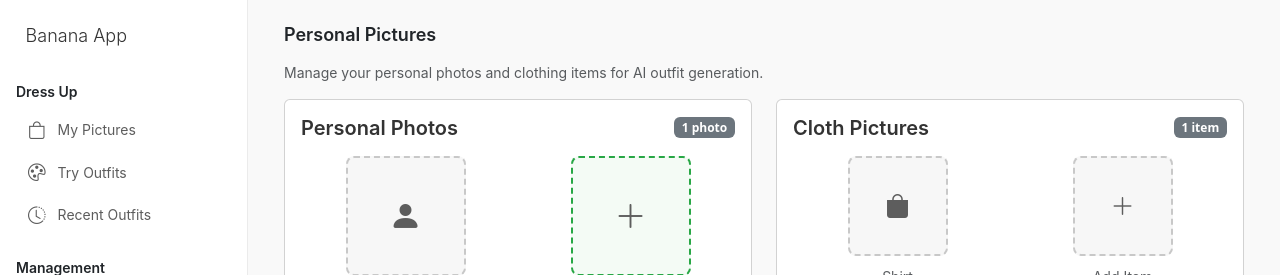
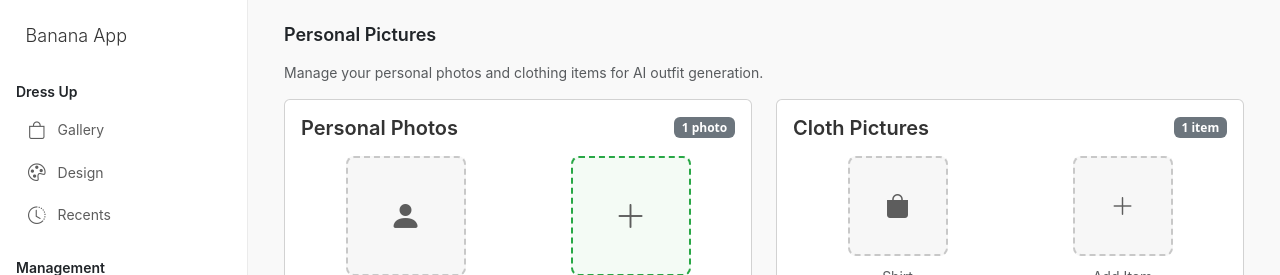
Before and after one commit to rahmansahinler1/banana101-app, a Vue app: page / in a window 1280 px wide. Shown: the top 275 px of the page. Built offline with nearby package versions, Linux system fonts and the light colour scheme; no server answers.

Commit message:
fix: sidebar page names fixed

```diff
--- a/index.html
+++ b/index.html
@@ -22,7 +22,7 @@
     <script type="module" src="/src/main.js"></script>
     <script>
       window.APP_CONFIG = {
-        userId: '00000000-0000-0000-0000-000000000002',
+        userId: '00000000-0000-0000-0000-000000000001',
       }
     </script>
   </body>
--- a/src/components/TryOutfits.vue
+++ b/src/components/Design.vue
@@ -1,5 +1,5 @@
 <template>
-  <!-- Try Outfits Page -->
+  <!-- Design Page -->
   <div id="try-outfits" class="page-content">
     <div class="container-fluid">
       <h1 class="dashboard-title mb-3">Try Outfits</h1>
@@ -116,4 +116,8 @@
   </div>
 </template>
 
-<script></script>
+<script>
+export default {
+  name: 'Design',
+}
+</script>
--- a/src/components/MyPictures.vue
+++ b/src/components/Gallery.vue
@@ -1,5 +1,5 @@
 <template>
-  <!-- My Pictures Page -->
+  <!-- Gallery Page -->
   <div id="my-pictures" class="page-content active">
     <div class="container-fluid">
       <h1 class="dashboard-title mb-3">Personal Pictures</h1>
@@ -71,7 +71,7 @@ import useUserStore from '@/stores/user'
 import { mapStores } from 'pinia'
 
 export default {
-  name: 'MyPictures',
+  name: 'Gallery',
   computed: {
     ...mapStores(useUserStore),
     userCred() {
--- a/src/components/Recents.vue
+++ b/src/components/Recents.vue
@@ -117,4 +117,8 @@
   </div>
 </template>
 
-<script></script>
+<script>
+export default {
+  name: 'Recents',
+}
+</script>
--- a/src/components/Sidebar.vue
+++ b/src/components/Sidebar.vue
@@ -12,19 +12,19 @@
       <div class="nav-section">
         <h6 class="section-title text mb-2">Dress Up</h6>
 
-        <router-link to="/my-pictures" class="nav-item">
+        <router-link to="/gallery" class="nav-item">
           <i class="bi bi-bag nav-icon"></i>
-          <span class="nav-text">My Pictures</span>
+          <span class="nav-text">Gallery</span>
         </router-link>
 
-        <router-link to="/try-outfits" class="nav-item">
+        <router-link to="/design" class="nav-item">
           <i class="bi bi-palette nav-icon"></i>
-          <span class="nav-text">Try Outfits</span>
+          <span class="nav-text">Design</span>
         </router-link>
 
-        <router-link to="/recent-outfits" class="nav-item">
+        <router-link to="/recents" class="nav-item">
           <i class="bi bi-clock-history nav-icon"></i>
-          <span class="nav-text">Recent Outfits</span>
+          <span class="nav-text">Recents</span>
         </router-link>
       </div>
 
@@ -32,7 +32,7 @@
       <div class="nav-section">
         <h6 class="section-title text mb-2">Management</h6>
 
-        <router-link to="/uploads" class="nav-item">
+        <router-link to="/upload" class="nav-item">
           <i class="bi bi-person-plus nav-icon"></i>
           <span class="nav-text">Upload</span>
         </router-link>
--- a/src/components/Uploads.vue
+++ b/src/components/Upload.vue
@@ -144,6 +144,7 @@ import { mapStores } from 'pinia'
 import useUserStore from '@/stores/user'
 
 export default {
+  name: 'Upload',
   data() {
     return {
       selectedFile: null,
--- a/src/components/Usage.vue
+++ b/src/components/Usage.vue
@@ -140,4 +140,8 @@
   </div>
 </template>
 
-<script></script>
+<script>
+export default {
+  name: 'Usage',
+}
+</script>
--- a/src/views/Panel1.vue
+++ b/src/views/Panel1.vue
@@ -2,20 +2,20 @@
   <div class="app-container">
     <Sidebar />
     <div class="app-content">
-      <MyPictures />
+      <Gallery />
     </div>
   </div>
 </template>
 
 <script>
 import Sidebar from '@/components/Sidebar.vue'
-import MyPictures from '@/components/MyPictures.vue'
+import Gallery from '@/components/Gallery.vue'
 
 export default {
   name: 'firstPanel',
   components: {
     Sidebar,
-    MyPictures,
+    Gallery,
   },
 }
 </script>
--- a/src/views/Panel2.vue
+++ b/src/views/Panel2.vue
@@ -2,20 +2,20 @@
   <div class="app-container">
     <Sidebar />
     <div class="app-content">
-      <TryOutfits />
+      <Design />
     </div>
   </div>
 </template>
 
 <script>
 import Sidebar from '@/components/Sidebar.vue'
-import TryOutfits from '@/components/TryOutfits.vue'
+import Design from '@/components/Design.vue'
 
 export default {
   name: 'secondPanel',
   components: {
     Sidebar,
-    TryOutfits,
+    Design,
   },
 }
 </script>
--- a/src/views/Panel4.vue
+++ b/src/views/Panel4.vue
@@ -2,20 +2,20 @@
   <div class="app-container">
     <Sidebar />
     <div class="app-content">
-      <Uploads />
+      <Upload />
     </div>
   </div>
 </template>
 
 <script>
 import Sidebar from '@/components/Sidebar.vue'
-import Uploads from '@/components/Uploads.vue'
+import Upload from '@/components/Upload.vue'
 
 export default {
   name: 'Panel4',
   components: {
     Sidebar,
-    Uploads,
+    Upload,
   },
 }
 </script>
```
Also changed, not shown: src/router/index.js (+4 -4 lines).
